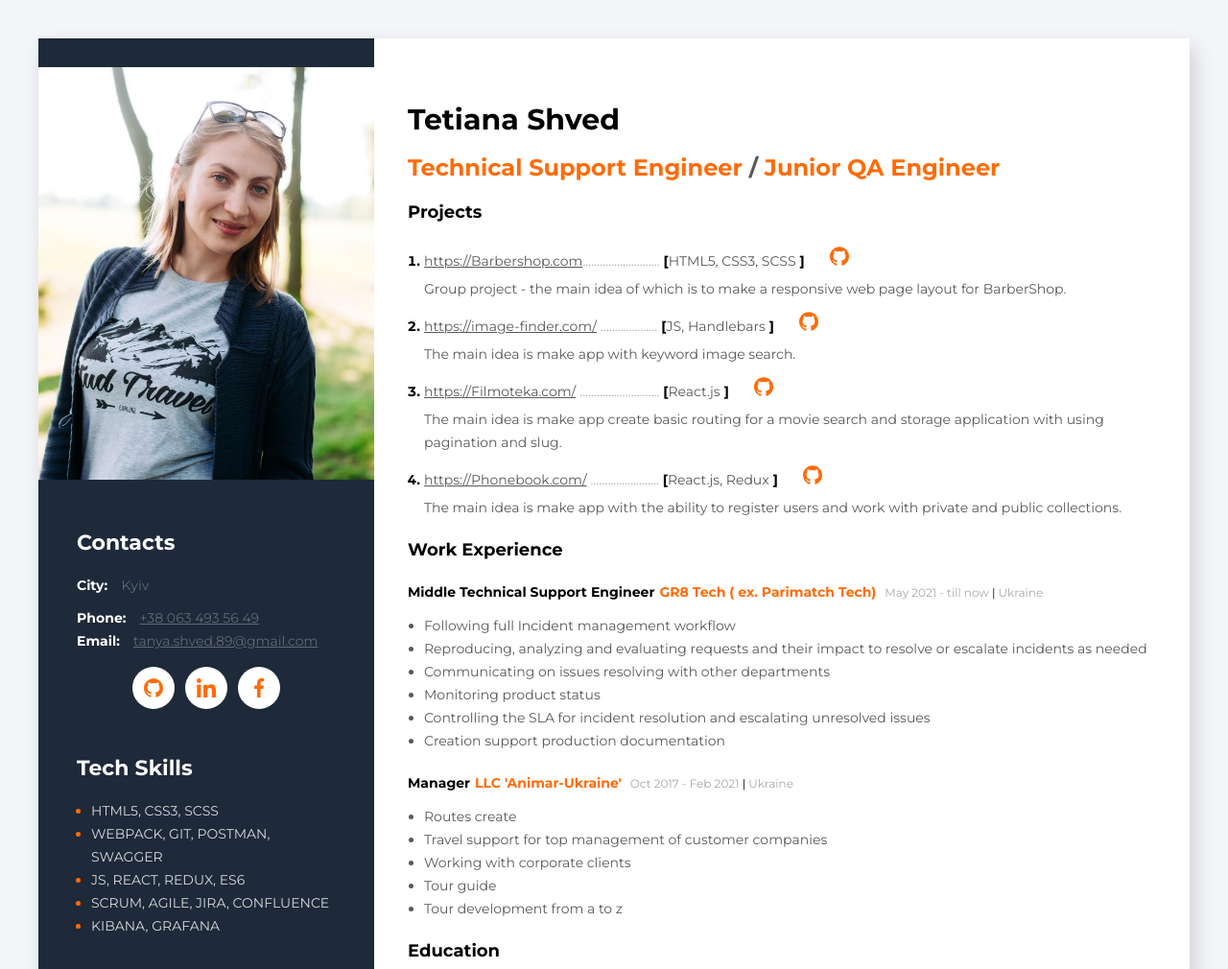
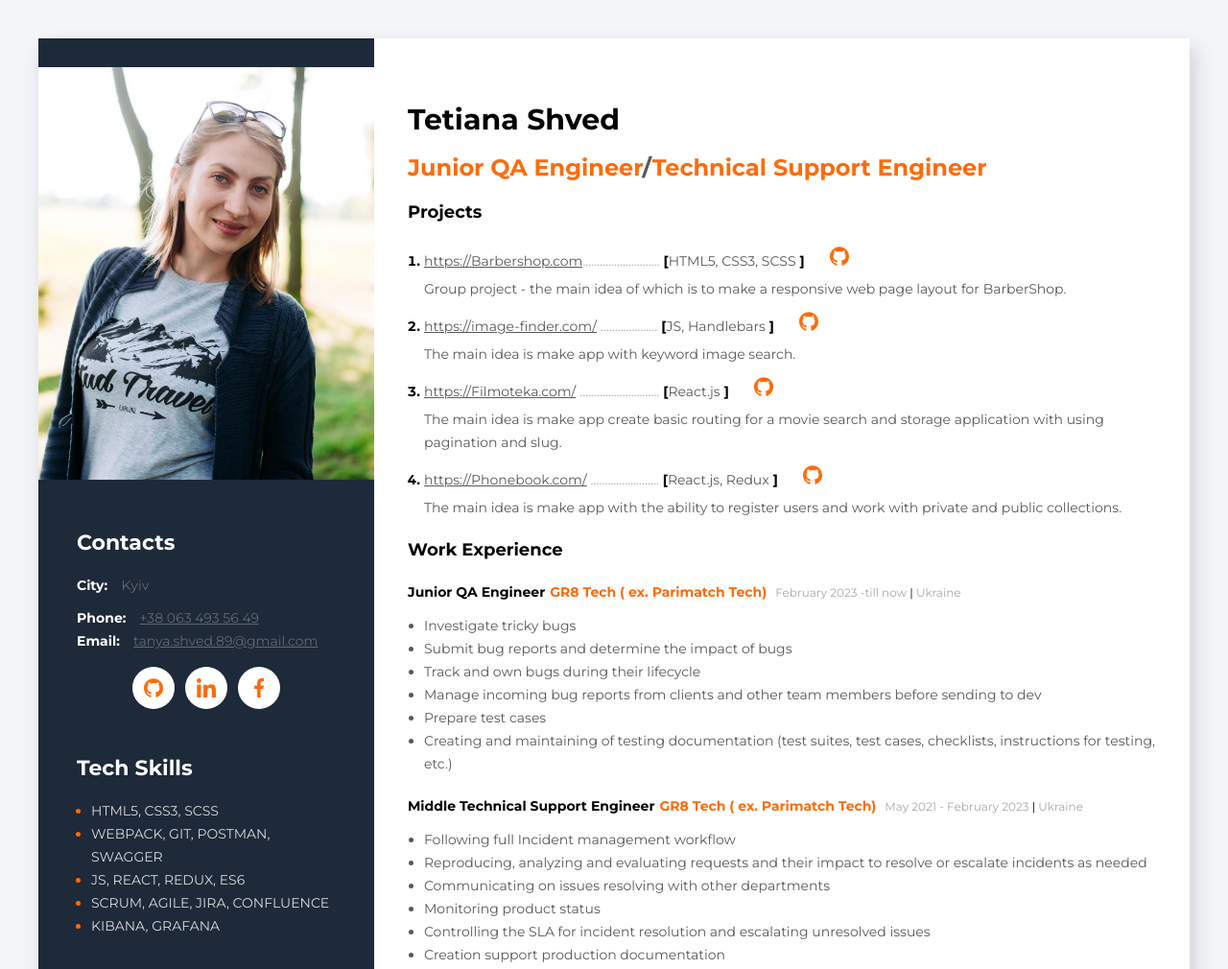
Before and after one commit to TanyaShved/resume, a plain HTML site: page index.html in a window 1280 px wide. Shown: the top 1010 px of the page at 96% size. Drawn offline with Linux system fonts and the light colour scheme.

Commit message:
New position

```diff
--- a/index.html
+++ b/index.html
@@ -131,7 +131,7 @@
           <!--about me my info-->
           <!-- <h2 class="position">Front-End Developer</h2> -->
           <h1 class="name">Tetiana Shved</h1>
-          <h2 class='future-position'>Technical Support Engineer <span class="position-slash">/</span> Junior QA Engineer</h2>
+          <h2 class='future-position'>Junior QA Engineer<span class="position-slash">/</span>Technical Support Engineer</h2>
           <!-- <p class="information-about-me">
             I'm a beginner front-end developer (React). I am looking for an interesting job in a friendly and exciting company to develop my skills and grow together with the team. I have studied on GoIT courses (FullStack) . Result-oriented, open-minded, not afraid of new technologies, languages and hard work.
           </p> -->
@@ -245,10 +245,39 @@
           <h3 class="work-experience-title">Work Experience</h3>
 
 <div>
+   <h4 class="work-experience-position">
+              Junior QA Engineer<span class="employer">GR8 Tech ( ex. Parimatch Tech)</span>  <span
+              ><span class="period"
+                >February 2023 -till now <span class="period-country"> |</span>
+                Ukraine</span
+              >
+            </span>
+            </h4>
+            <ul class="professional-duties">
+              <li class="work-experience-item">
+                Investigate tricky bugs
+              </li>
+              <li class="work-experience-item">
+                Submit bug reports and determine the impact of bugs
+              </li>
+              <li class="work-experience-item">
+                Track and own bugs during their lifecycle
+              </li>
+              <li class="work-experience-item">
+               Manage incoming bug reports from clients and other team members before sending to dev
+              </li>
+              <li class="work-experience-item">
+                Prepare test cases
+              </li>
+              <li class="work-experience-item">
+                Creating and maintaining of testing documentation (test suites, test cases, checklists, instructions for testing, etc.)
+              </li>
+            </ul>
+
             <h4 class="work-experience-position">
               Middle Technical Support Engineer<span class="employer">GR8 Tech ( ex. Parimatch Tech)</span>  <span
               ><span class="period"
-                >May 2021 - till now<span class="period-country"> |</span>
+                >May 2021 - February 2023<span class="period-country"> |</span>
                 Ukraine</span
               >
             </span>
```
